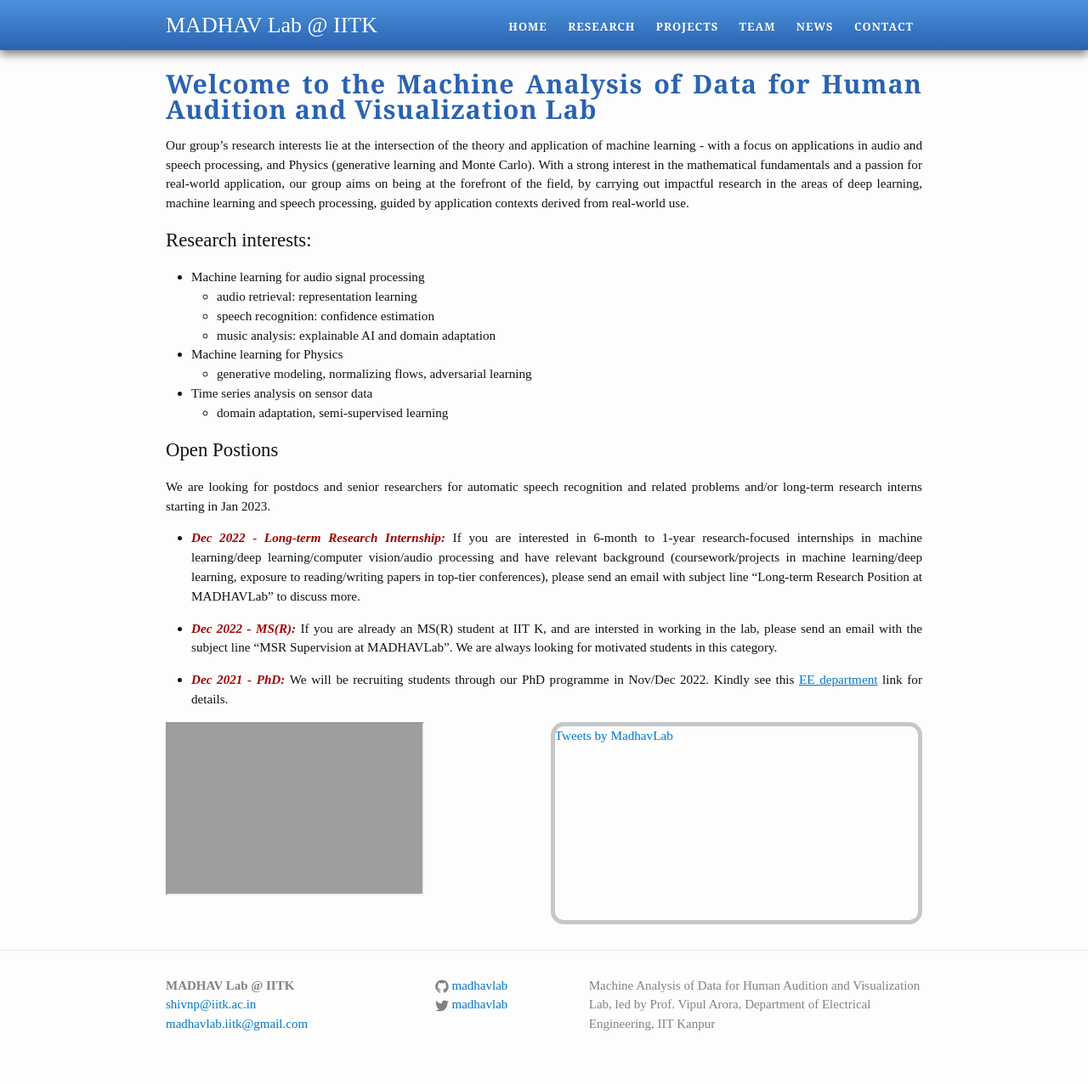
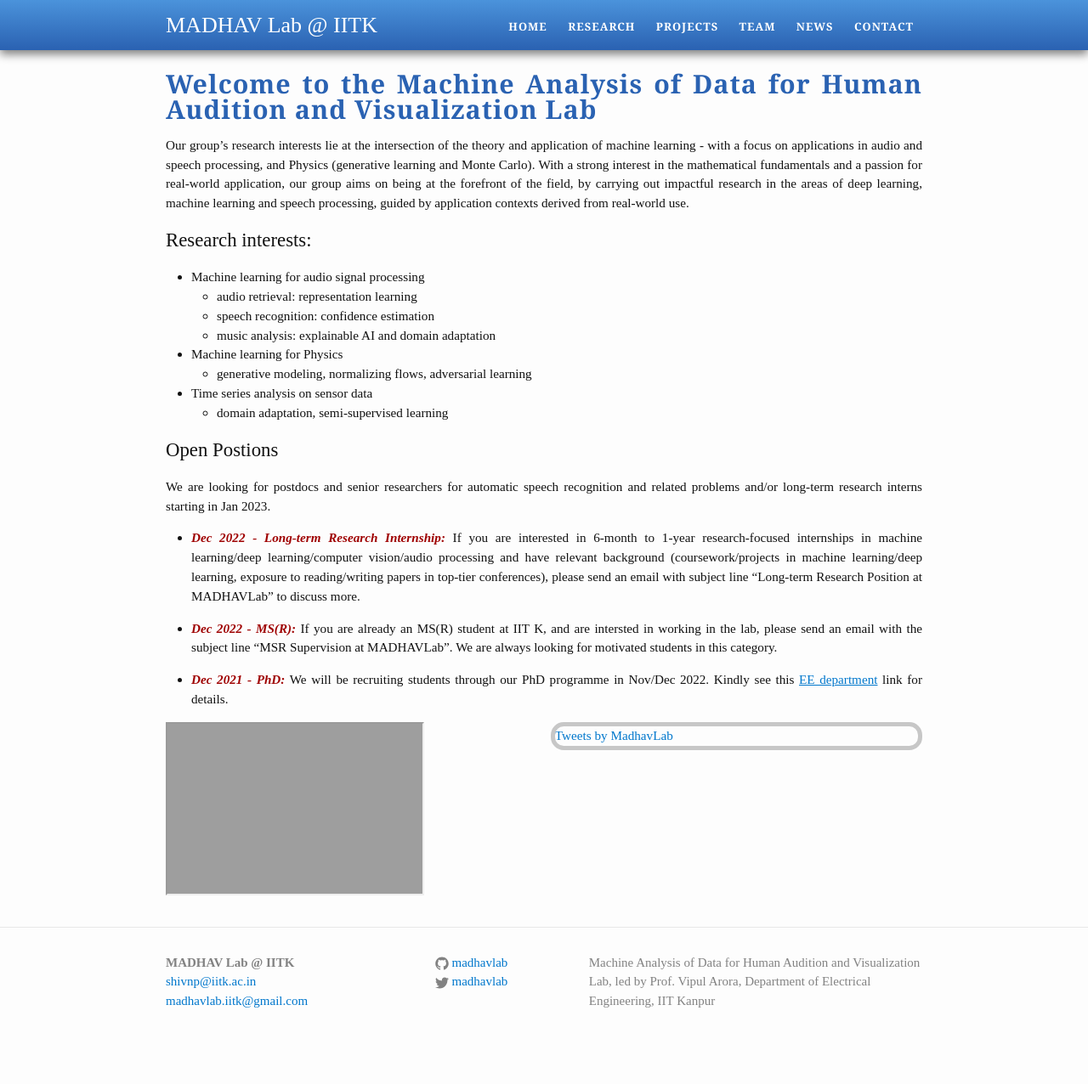
Before and after one commit to madhavlab/madhavlab.github.io, a Jekyll site: the page built from index.md, in a window 1280 px wide. Shown: the whole page at 85% size. Built offline with Jekyll 4.4.1, drawn with Linux system fonts in a browser that asks for light colours; comment, search, counter and statistics services are not loaded; our own code applies the rules of GitHub Pages for plain Markdown files; after the commit the page ends 1249 px from its top, so only the background shows below that; grey boxes are pictures that could not be loaded.

Commit message:
Update index.md

```diff
--- a/index.md
+++ b/index.md
@@ -32,7 +32,7 @@ We are looking for postdocs and senior researchers for automatic speech recognit
 
 
 <!--twitter box-->
-<div class="tweets" style="height: 15em; float: right; width: 48%; border-radius: 1em ;border: 5px solid rgb(199, 199, 199); overflow-y: auto;">
+<div class="tweets" style="height: 200; float: right; width: 48%; border-radius: 1em ;border: 5px solid rgb(199, 199, 199); overflow-y: auto;">
     <a class="twitter-timeline" href=
            "https://twitter.com/madhavlab">
           <!-- In your code value of href tag will be changed -->
```
